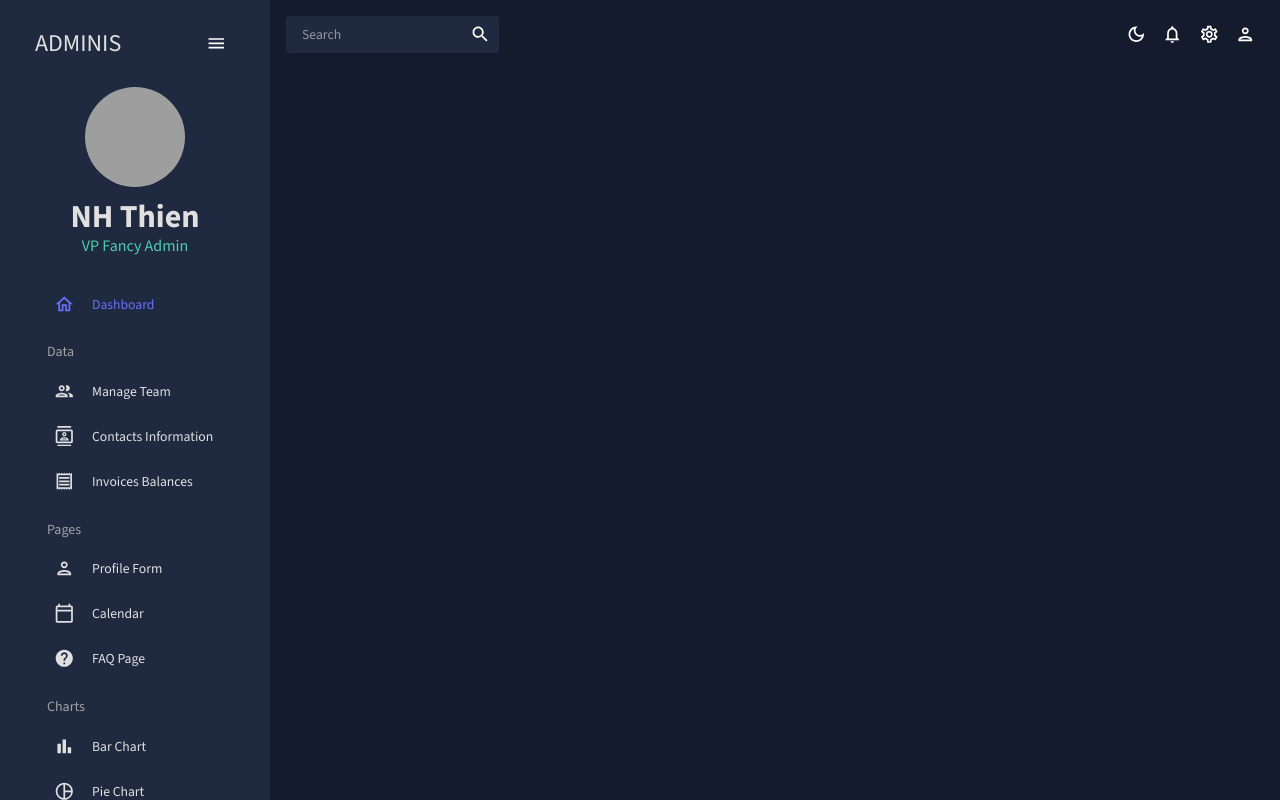
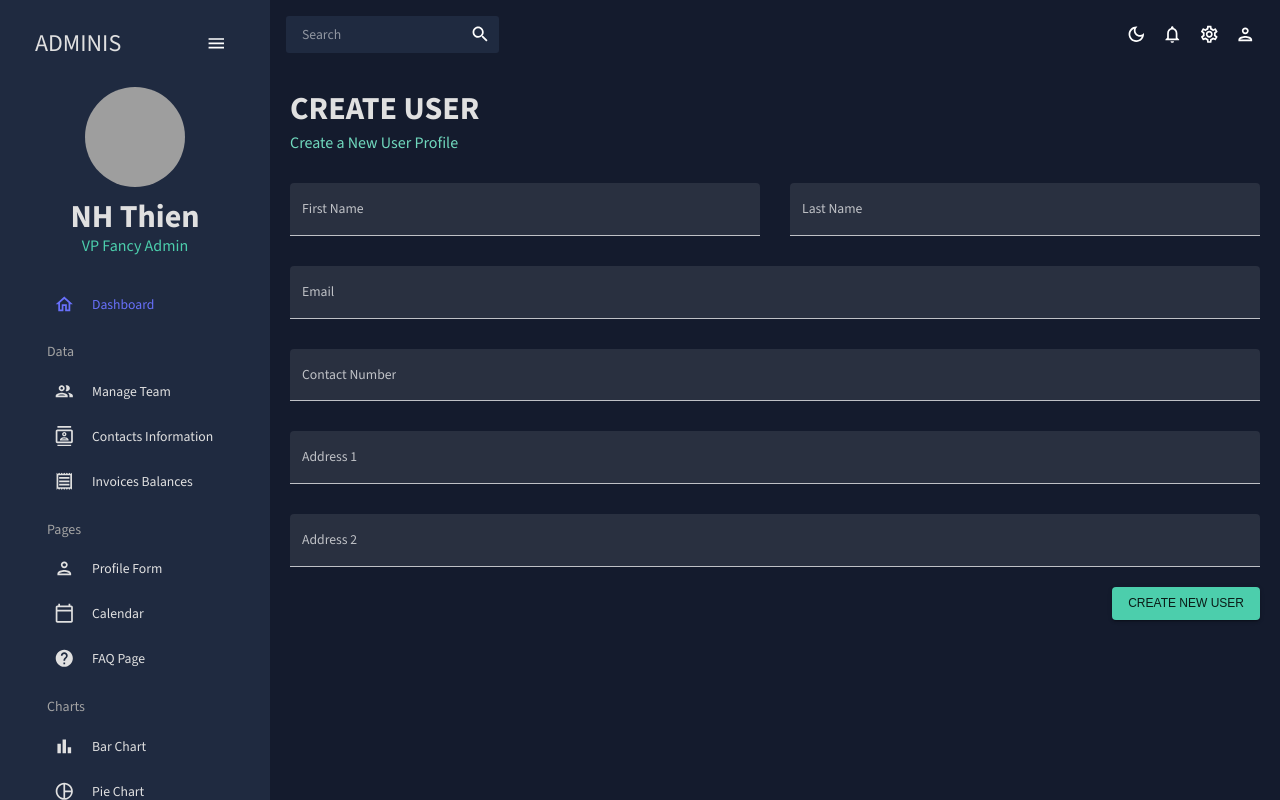
Before and after one commit to huu-thien/admin-dashboard-app-w-mui, a React (Vite) app: page /form in a window 1280 px wide. Built offline with nearby package versions, Linux system fonts and the light colour scheme; grey boxes are pictures that could not be loaded.

Commit message:
profile form w formik and yup

```diff
--- a/src/App.jsx
+++ b/src/App.jsx
@@ -9,8 +9,8 @@
 import Contacts from './scenes/contacts';
 
 import Invoices from './scenes/invoices';
+import Form from './scenes/form';
 // import Bar from './scenes/bar';
-// import Form from './scenes/form';
 // import Line from './scenes/line';
 // import Pie from './scenes/pie';
 // import FAQ from './scenes/faq';
@@ -34,7 +34,7 @@
               <Route path="/team" element={<Team />} />
               <Route path="/contacts" element={<Contacts />} />
               <Route path="/invoices" element={<Invoices />} />
-              {/* <Route path="/form" element={<Form />} /> */}
+              <Route path="/form" element={<Form />} />
               {/* <Route path="/bar" element={<Bar />} /> */}
               {/* <Route path="/pie" element={<Pie />} /> */}
               {/* <Route path="/line" element={<Line />} /> */}
--- /dev/null
+++ b/src/scenes/form/index.jsx
@@ -0,0 +1,153 @@
+import { Box, Button, TextField } from '@mui/material';
+import { Formik } from 'formik';
+import * as yup from 'yup';
+import useMediaQuery from '@mui/material/useMediaQuery';
+import Header from '../../components/Header';
+
+const initialValues = {
+  firstName: '',
+  lastName: '',
+  email: '',
+  contact: '',
+  address1: '',
+  address2: '',
+};
+
+const phoneRegExp =
+  /^((\+[1-9]{1,4}[ -]?)|(\([0-9]{2,3}\)[ -]?)|([0-9]{2,4})[ -]?)*?[0-9]{3,4}[ -]?[0-9]{3,4}$/;
+
+const userSchema = yup.object().shape({
+  firstName: yup.string().required('required'),
+  lastName: yup.string().required('required'),
+  email: yup.string().email('Invalid email').required('required'),
+  contact: yup
+    .string()
+    .matches(phoneRegExp, 'Phone Number is not Valid')
+    .required('required'),
+  address1: yup.string().required('required'),
+  address2: yup.string().required('required'),
+});
+
+const Form = () => {
+  const isNonMobile = useMediaQuery('(min-width: 600px)');
+
+  const handleFormSubmit = (values) => {
+    console.log(values);
+  };
+  return (
+    <Box m="20px">
+      <Header title="CREATE USER" subtitle="Create a New User Profile" />
+      <Formik
+        initialValues={initialValues}
+        onSubmit={handleFormSubmit}
+        validationSchema={userSchema}
+      >
+        {({
+          values,
+          errors,
+          touched,
+          handleBlur,
+          handleChange,
+          handleSubmit,
+        }) => (
+          <form onSubmit={handleSubmit}>
+            <Box
+              display="grid"
+              gap="30px"
+              gridTemplateColumns="repeat(4, minmax(0, 1fr))"
+              sx={{
+                '& > div': { gridColumn: isNonMobile ? undefined : 'span 4' },
+              }}
+            >
+              <TextField
+                fullWidth
+                variant="filled"
+                type="text"
+                label="First Name"
+                onBlur={handleBlur}
+                onChange={handleChange}
+                value={values.firstName}
+                name="firstName"
+                error={!!touched.firstName && !!errors.firstName}
+                helperText={touched.firstName && errors.firstName}
+                sx={{ gridColumn: 'span 2' }}
+              />
+              <TextField
+                fullWidth
+                variant="filled"
+                type="text"
+                label="Last Name"
+                onBlur={handleBlur}
+                onChange={handleChange}
+                value={values.lastName}
+                name="lastName"
+                error={!!touched.lastName && !!errors.lastName}
+                helperText={touched.lastName && errors.lastName}
+                sx={{ gridColumn: 'span 2' }}
+              />
+              <TextField
+                fullWidth
+                variant="filled"
+                type="text"
+                label="Email"
+                onBlur={handleBlur}
+                onChange={handleChange}
+                value={values.email}
+                name="email"
+                error={!!touched.email && !!errors.email}
+                helperText={touched.email && errors.email}
+                sx={{ gridColumn: 'span 4' }}
+              />
+              <TextField
+                fullWidth
+                variant="filled"
+                type="text"
+                label="Contact Number"
+                onBlur={handleBlur}
+                onChange={handleChange}
+                value={values.contact}
+                name="contact"
+                error={!!touched.contact && !!errors.contact}
+                helperText={touched.contact && errors.contact}
+                sx={{ gridColumn: 'span 4' }}
+              />
+              <TextField
+                fullWidth
+                variant="filled"
+                type="text"
+                label="Address 1"
+                onBlur={handleBlur}
+                onChange={handleChange}
+                value={values.address1}
+                name="address1"
+                error={!!touched.address1 && !!errors.address1}
+                helperText={touched.address1 && errors.address1}
+                sx={{ gridColumn: 'span 4' }}
+              />
+              <TextField
+                fullWidth
+                variant="filled"
+                type="text"
+                label="Address 2"
+                onBlur={handleBlur}
+                onChange={handleChange}
+                value={values.address2}
+                name="address2"
+                error={!!touched.address2 && !!errors.address2}
+                helperText={touched.address2 && errors.address2}
+                sx={{ gridColumn: 'span 4' }}
+              />
+            </Box>
+            <Box display="flex" justifyContent="end" mt="20px">
+              <Button type="submit" color="secondary" variant='contained'>
+                Create New User
+              </Button>
+            </Box>
+          </form>
+        )}
+      </Formik>
+    </Box>
+  );
+};
+
+export default Form;
```
